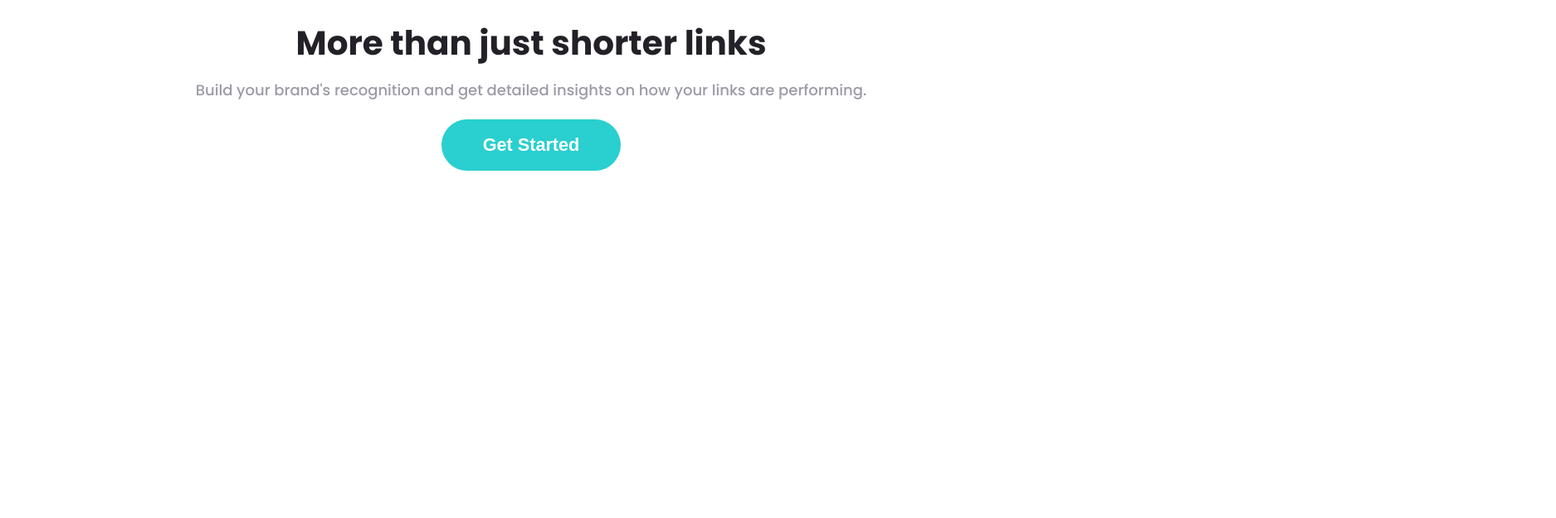
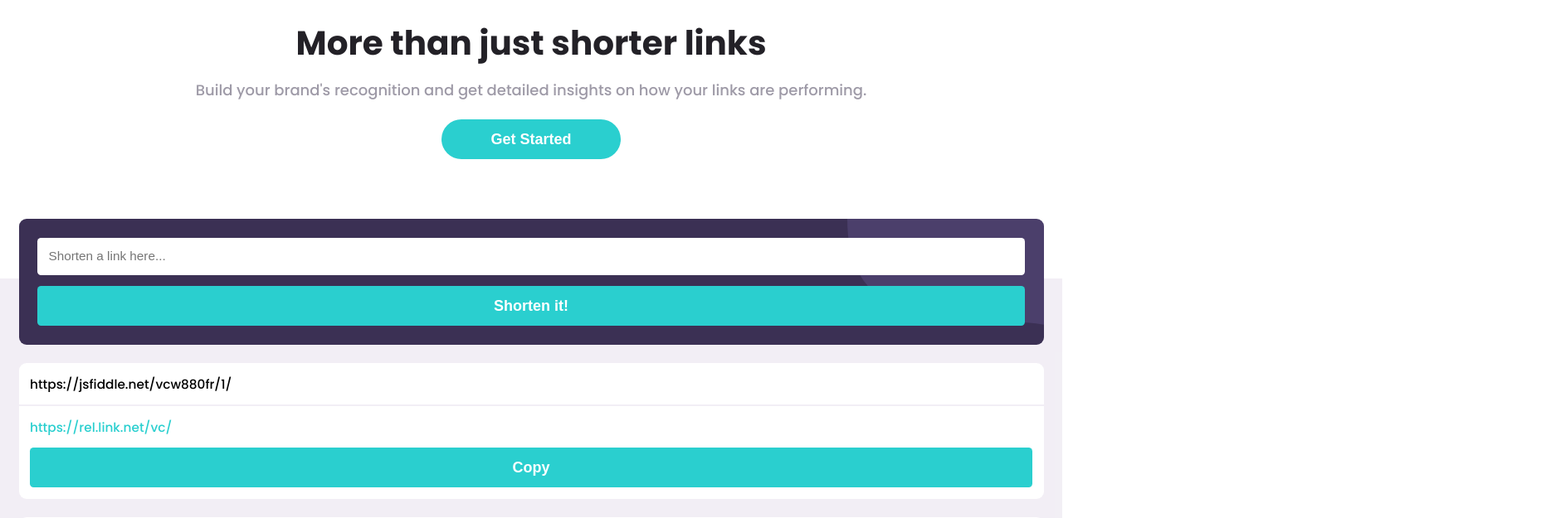
Before and after one commit to chetas411/TIF-Shortly, a React (Create React App) app: page / in a window 1280 px wide. Shown: the part 1354-1979 px from the top of the page at 83% size, 1875 px wide, since content can reach past the window. Before the commit the page ends 1614 px from the top, so only its background shows below. Built offline with nearby package versions, Linux system fonts and the light colour scheme.

Commit message:
link section done

```diff
--- a/src/App.jsx
+++ b/src/App.jsx
@@ -1,12 +1,14 @@
 import React from 'react';
 import Header from './components/Header/Header';
 import Showcase from './components/Showcase/Showcase';
+import LinkSection from './components/LinkSection/LinkSection';
 
 const App = () => {
     return (
         <div>
             <Header />
             <Showcase />
+            <LinkSection />
         </div>
     );
 };
--- /dev/null
+++ b/src/components/LinkSection/LinkCard.jsx
@@ -0,0 +1,39 @@
+import React from 'react';
+import styled from 'styled-components';
+import ButtonPlain from '../UI/Buttons/ButtonPlain';
+const Card = styled.div`
+    background-color: #ffffff;
+    border-radius: 0.5rem;
+    margin-bottom: 1.25rem;
+`;
+const LinkText = styled.p`
+    width: 100%;
+    padding: 0.75rem;
+    font-size: 0.85rem;
+    border-bottom: 2px solid #f2eef5f7;
+`;
+
+const ShortLink = styled.div`
+    width: 100%;
+    padding: 0.75rem;
+
+    & p {
+        padding-bottom: 0.75rem;
+        font-size: 0.85rem;
+        color: #2acfcf;
+    }
+`;
+
+const LinkCard = (props) => {
+    return (
+        <Card>
+            <LinkText>{props.oldLink}</LinkText>
+            <ShortLink>
+                <p>{props.newLink}</p>
+                <ButtonPlain btnWidth="100%" btnColor="#ffffff" btnBgColor="#2acfcf">Copy</ButtonPlain>
+            </ShortLink>
+        </Card>
+    )
+}
+
+export default LinkCard;
--- /dev/null
+++ b/src/components/LinkSection/LinkSection.jsx
@@ -0,0 +1,97 @@
+import React from 'react';
+import styled from 'styled-components';
+import ButtonPlain from '../UI/Buttons/ButtonPlain';
+import BgImgForLink from '../../assets/images/bg-shorten-mobile.svg';
+import LinkCard from './LinkCard';
+import TimeLine from '../UI/Buttons/TimeLine';
+
+const LinkContainer = styled.section`
+    width: 100%;
+    padding: 1rem 1.25rem;
+    background-color: #f2eef5f7;
+`;
+
+const LinkForm = styled.form`
+    padding: 1.25rem;
+    margin-top: -5rem;
+    margin-bottom: 1.25rem;
+    background: url(${BgImgForLink});
+    background-repeat: no-repeat;
+    background-position: right top;
+    background-color: #3b3054;
+    border-radius: 0.5rem;
+    & input,& buttonPlain {
+        display: block;
+    }
+    & input {
+        margin-bottom: 0.75rem;
+        padding: 0.75rem;
+        width: 100%;
+        border-radius: 0.25rem;
+        border: none;
+        outline: none;
+        font-size: 0.85rem;
+    }
+    & input:focus {
+        border: 0.15rem solid #f46262;
+        margin-bottom: 0.25rem;
+        color: #f46262;
+    }
+
+    & input:focus::placeholder {
+        color: #f46262;
+        opacity: 0.5;
+    }
+    & input:focus + label {
+        display: block;
+    }
+    & label {
+        display: none;
+        margin-bottom: 1rem;
+        font-size: 0.75rem;
+        font-style: italic;
+        color: #f46262;
+    }
+`;
+
+const TextContainer = styled.div`
+    width: 100%;
+    margin: 5rem 0;
+    & h1, & p {
+        text-align: center;
+    }
+
+    & h1 {
+        color: #232127;
+        margin-bottom: 1rem;
+    }
+
+    & p {
+        font-size: 0.85rem;
+        color:  #9e9aa7;
+    }
+`;
+
+
+
+const LinkSection = () => {
+    return (
+        <LinkContainer>
+            <LinkForm action="submit" method="post">
+                <input type="url" name="link" id="link-input" placeholder="Shorten a link here..." />
+                <label htmlFor="link-input">Please add a link</label>
+                <ButtonPlain btnWidth="100%" btnColor="#ffffff" btnBgColor="#2acfcf">Shorten it!</ButtonPlain>
+            </LinkForm>
+            <LinkCard oldLink="https://jsfiddle.net/vcw880fr/1/" newLink="https://rel.link.net/vc/" />
+            <LinkCard oldLink="https://jsfiddle.net/vcw880fr/1/" newLink="https://rel.link.net/vc/" />
+            <LinkCard oldLink="https://jsfiddle.net/vcw880fr/1/" newLink="https://rel.link.net/vc/" />
+            <TextContainer>
+                <h1>Advanced Statistics</h1>
+                <p>Track how your links are performing across the web with our advanced statistics dashboard.</p>
+            </TextContainer>
+            <TimeLine />
+        </LinkContainer>
+    );
+};
+
+export default LinkSection;
--- a/src/components/Showcase/Showcase.jsx
+++ b/src/components/Showcase/Showcase.jsx
@@ -6,6 +6,8 @@ import ShowCaseImg from '../../assets/images/illustration-working.svg';
 const MidContainer = styled.section`
     width: 100%;
     padding: 1rem 1.25rem;
+    margin-bottom: 5rem;
+    overflow: hidden;
 `;
 
 const ImgContainer = styled.img`
--- a/src/components/UI/Buttons/ButtonPlain.jsx
+++ b/src/components/UI/Buttons/ButtonPlain.jsx
@@ -1,12 +1,13 @@
 import styled from 'styled-components';
 
 const ButtonPlain = styled.button`
-    padding: 1rem 0.75rem;
+    padding: 0.75rem;
     width: ${props => props.btnWidth};
     color: ${props => props.btnColor};
     background-color: ${props => props.btnBgColor};
     border: none;
-    font-size: 1.2rem;
+    border-radius: 0.25rem;
+    font-size: 1rem;
     font-weight: 700;
     cursor: pointer;
     &:hover {
--- a/src/components/UI/Buttons/ButtonRounded.jsx
+++ b/src/components/UI/Buttons/ButtonRounded.jsx
@@ -1,13 +1,13 @@
 import styled from 'styled-components';
 
 const ButtonRounded = styled.button`
-    padding: 1rem;
+    padding: 0.75rem;
     width: ${props => props.btnWidth};
     color: ${props => props.btnColor};
     background-color: ${props => props.btnBgColor};
     border: none;
     border-radius: 2rem;
-    font-size: 1.2rem;
+    font-size: 1rem;
     font-weight: 700;
     cursor: pointer;
     &:hover {
--- /dev/null
+++ b/src/components/UI/Buttons/FeatureCard.jsx
@@ -0,0 +1,53 @@
+import React from 'react';
+import styled from 'styled-components';
+
+const Card = styled.div`
+    position: relative;
+    width: 100%;
+    padding: 2rem 1.25rem;
+    background-color: #ffffff;
+    border-radius: 0.25rem;
+    margin-bottom: 6rem;
+    z-index: 2;
+    & div {
+        display: flex;
+        justify-content: center;
+        align-items: center;
+        width: 5rem;
+        height: 5rem;
+        padding: 1.25rem;
+        margin: 0 auto;
+        margin-top: -4.5rem;
+        border-radius: 50%;
+        background-color: #3b3054;
+    }
+    & h2, & p {
+        text-align: center;
+    }
+    & h2 {
+        margin-top: 2rem;
+        color: #232127;
+        font-size: 1.25rem;
+    }
+
+    & p {
+        margin-top: 1rem;
+        color: #9e9aa7;
+        font-size: 0.85rem;
+    }
+
+`;
+
+const FeatureCard = (props) => {
+    return (
+        <Card>
+            <div>
+                <img src={props.featIcon} alt="brand-icon" />
+            </div>
+            <h2>{props.heading}</h2>
+            <p>{props.subtext}</p>
+        </Card>
+    )
+}
+
+export default FeatureCard;
--- /dev/null
+++ b/src/components/UI/Buttons/TimeLine.jsx
@@ -0,0 +1,41 @@
+import React from 'react';
+import styled from 'styled-components';
+import FeatureCard from './FeatureCard';
+import IconBrand from '../../../assets/images/icon-brand-recognition.svg';
+import IconDetail from '../../../assets/images/icon-detailed-records.svg';
+import IconCustomize from '../../../assets/images/icon-fully-customizable.svg';
+
+const Container = styled.div`
+    position: relative;
+    width: 100%;
+`;
+const Line = styled.div`
+    position: absolute;
+    left: 50%;
+    transform: translate(-50%);
+    width: 0.5rem;
+    height: 100%;
+    background-color: #26cfcf;
+    z-index: 0;
+`;
+
+const HeadingBrand = "Brand Recognition";
+const HeadingDetail = "Detailed  Records";
+const HeadingCustomize = "Fully Cutsomizable";
+
+const SubTextBrand = "Boost your brand recognition with each click. Generic links don't mean a thing. Branded links help instill confidence in your content.";
+const SubTextDetail = "Got insights into who is clicking your links. Knowing when and where people engage with your content helps inform better decisions.";
+const SubTextCustomize = "Improve brand awareness and content discoverability through customizable links, supercharging audience engagement.";
+
+const TimeLine = () => {
+    return (
+        <Container>
+            <Line />
+            <FeatureCard heading={HeadingBrand} subtext={SubTextBrand} featIcon={IconBrand} />
+            <FeatureCard heading={HeadingDetail} subtext={SubTextDetail} featIcon={IconDetail} />
+            <FeatureCard heading={HeadingCustomize} subtext={SubTextCustomize} featIcon={IconCustomize} />
+        </Container>
+    )
+}
+
+export default TimeLine;
--- a/src/index.css
+++ b/src/index.css
@@ -4,6 +4,7 @@
   padding: 0;
   box-sizing: border-box;
   scroll-behavior: smooth;
+  /* outline-style: ; */
 }
 
 :root {
```
